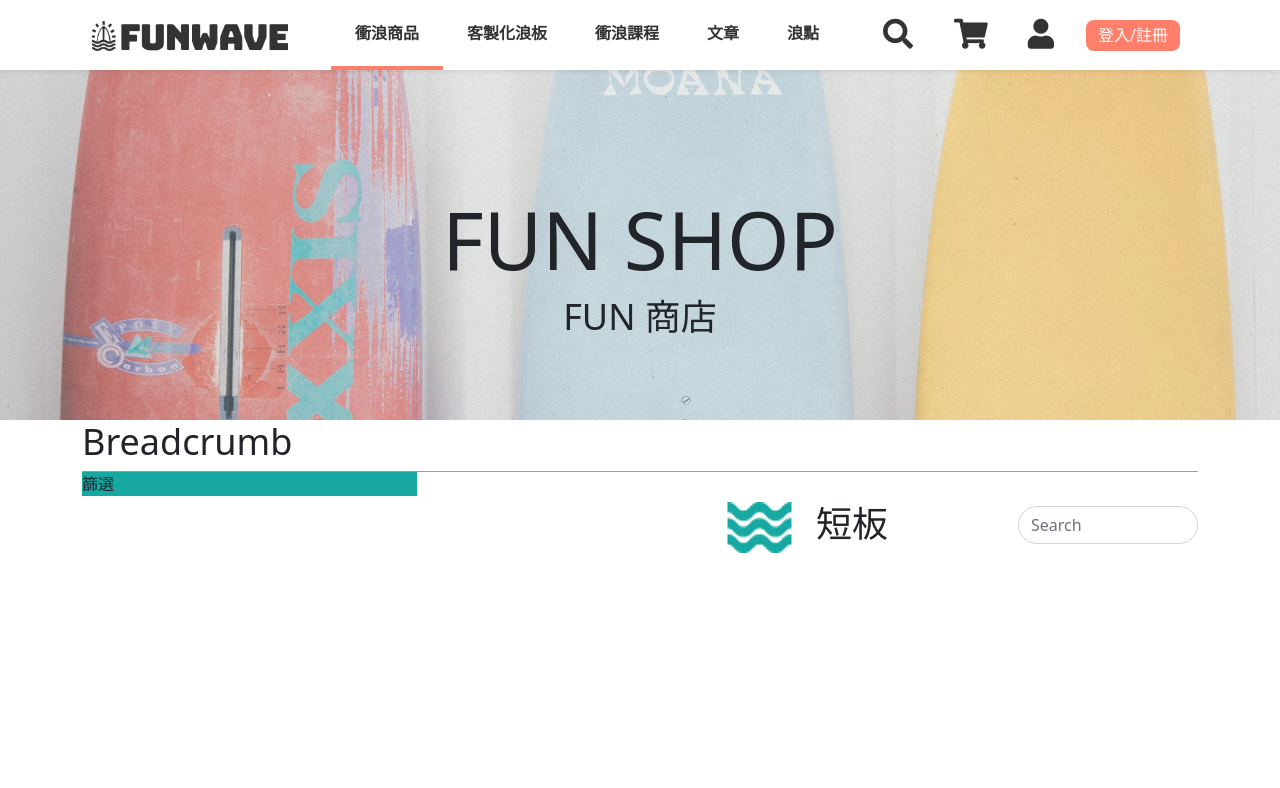
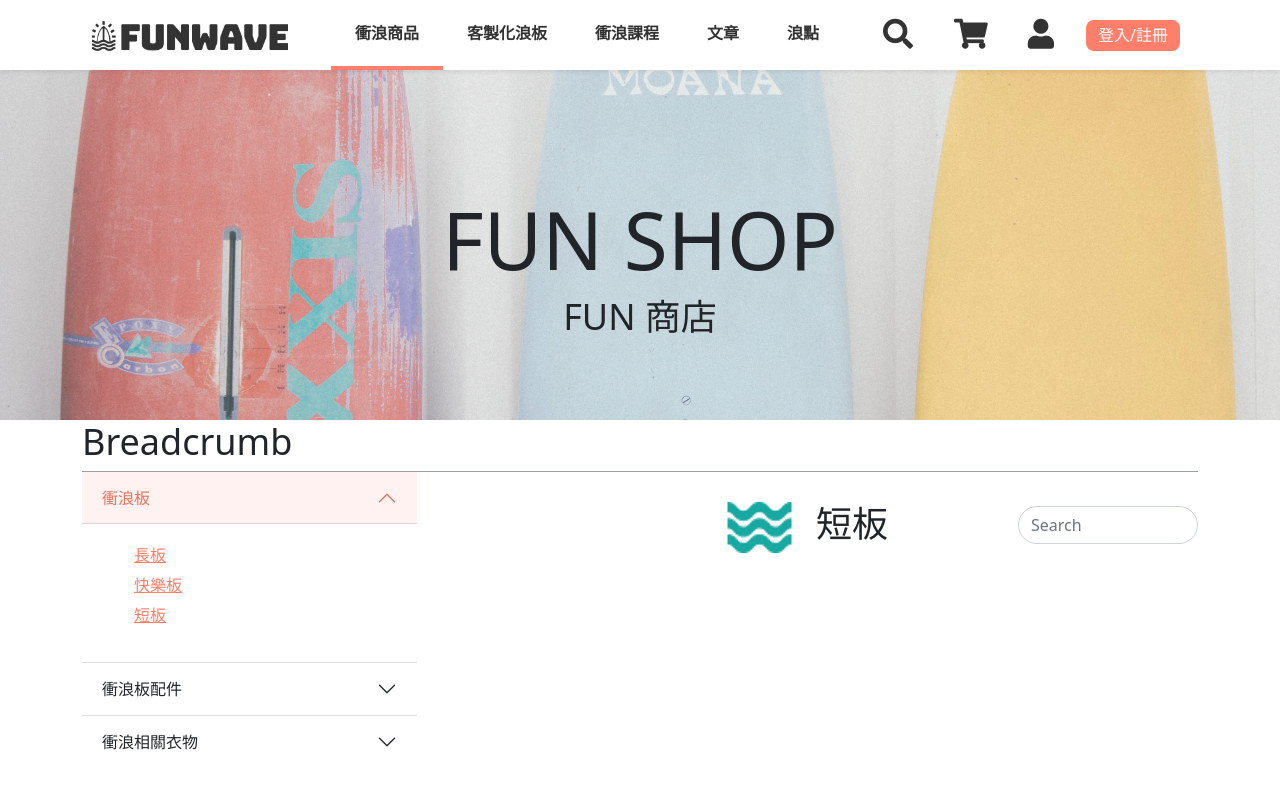
Before and after one commit to verayu0217/funwave_frontend, a React (Create React App) app: page /Products in a window 1280 px wide. Shown: the top 788 px of the page. Built offline with nearby package versions, Linux system fonts and the light colour scheme.

Commit message:
product、全站新增*

```diff
--- a/src/pages/Products/Products.js
+++ b/src/pages/Products/Products.js
@@ -1,9 +1,12 @@
 import React, { useState, useEffect } from 'react';
+import { Link } from 'react-router-dom';
+
 import greenwave from '../../data/images/greenwave64x24.png'; // 待釐清圖放src還是放在public
 import './Products.scss';
 
+import { Accordion } from 'react-bootstrap';
+
 function Products(props) {
-  const title = 'FUN SHOP<br />FUN 商店';
   return (
     <>
       {/* title、banner */}
@@ -18,14 +21,147 @@
 
       <div className="container">
         <h1>Breadcrumb</h1>
-        <aside className="float-start">篩選</aside>
+        <aside className="float-start">
+          {/* 大分類 */}
+          <Accordion defaultActiveKey="0" flush alwaysOpen>
+            <Accordion.Item eventKey="0">
+              <Accordion.Header>衝浪板</Accordion.Header>
+              <Accordion.Body>
+                {/* 1. 短板 2. 快樂板 3. 長板 */}
+                <ul>
+                  <li>
+                    <Link to="/" title="長板">
+                      長板
+                    </Link>
+                  </li>
+                  <li>
+                    <Link to="/" title="快樂板">
+                      快樂板
+                    </Link>
+                  </li>
+                  <li>
+                    <Link to="/" title="短板">
+                      短板
+                    </Link>
+                  </li>
+                </ul>
+              </Accordion.Body>
+            </Accordion.Item>
+            <Accordion.Item eventKey="1">
+              <Accordion.Header>衝浪板配件</Accordion.Header>
+              <Accordion.Body>
+                {/* 1. 衝浪舵 2. 腳繩 3. 腳踏墊 */}
+                <ul>
+                  <li>
+                    <Link to="/" title="衝浪舵">
+                      衝浪舵
+                    </Link>
+                  </li>
+                  <li>
+                    <Link to="/" title="腳繩s">
+                      腳繩
+                    </Link>
+                  </li>
+                  <li>
+                    <Link to="/" title="腳踏墊">
+                      腳踏墊
+                    </Link>
+                  </li>
+                </ul>
+              </Accordion.Body>
+            </Accordion.Item>
+            <Accordion.Item eventKey="2">
+              <Accordion.Header>衝浪相關衣物</Accordion.Header>
+              <Accordion.Body>
+                {/* 1. 衝浪斗篷毛巾衣 2. 防寒衣 */}
+                <ul>
+                  <li>
+                    <Link to="/" title="防寒衣物">
+                      衝浪斗篷毛巾衣
+                    </Link>
+                  </li>
+                  <li>
+                    <Link to="/" title="防寒衣">
+                      防寒衣
+                    </Link>
+                  </li>
+                </ul>
+              </Accordion.Body>
+            </Accordion.Item>
+          </Accordion>
+
+          {/* <ul>
+            <li>
+              <Link to="/" title="衝浪板">
+                衝浪板
+              </Link>
+              <ul>
+                <li>
+                  <Link to="/" title="長板">
+                    長板
+                  </Link>
+                </li>
+                <li>
+                  <Link to="/" title="快樂板">
+                    快樂板
+                  </Link>
+                </li>
+                <li>
+                  <Link to="/" title="短板">
+                    短板
+                  </Link>
+                </li>
+              </ul>
+            </li>
+            <li>
+              <Link to="/" title="衝浪板配件">
+                衝浪板配件
+              </Link>
+              <ul>
+                <li>
+                  <Link to="/" title="衝浪舵">
+                    衝浪舵
+                  </Link>
+                </li>
+                <li>
+                  <Link to="/" title="腳繩s">
+                    腳繩
+                  </Link>
+                </li>
+                <li>
+                  <Link to="/" title="腳踏墊">
+                    腳踏墊
+                  </Link>
+                </li>
+              </ul>
+            </li>
+            <li>
+              <Link to="/" title="防寒衣物">
+                防寒衣物
+              </Link>
+              <ul>
+                <li>
+                  <Link to="/" title="防寒衣物">
+                    衝浪斗篷毛巾衣
+                  </Link>
+                </li>
+                <li>
+                  <Link to="/" title="防寒衣">
+                    防寒衣
+                  </Link>
+                </li>
+              </ul>
+            </li>
+          </ul> */}
+          {/* 篩選 */}
+        </aside>
         <article className="float-end">
           <header className="position-relative">
             <div className="d-flex justify-content-center">
               <img src={greenwave} alt="greenwave" title="greenwave" />
               <h1>短板</h1>
             </div>
-            {/* 待搜尋icon */}
+            {/* 搜尋   待搜尋icon */}
             <input
               value="Search "
               className="form-control mt-1 rounded-pill search text-muted"
@@ -44,5 +180,5 @@
 
 export default Products;
 
-// 手風琴、下拉選單 分類
+// 手風琴(參考蕃薯)、下拉選單 分類
 // Checks and radio 篩選
--- a/src/pages/Products/Products.scss
+++ b/src/pages/Products/Products.scss
@@ -1,16 +1,17 @@
 // 待找到方法放在public，就可刪除此行
 @import '../../styles/global.scss';
 
-* {
-  // list-style: none;
-  // box-sizing: border-box;
-}
+// 已放入全站，暫保留
+// * {
+//   list-style: none;
+//   box-sizing: border-box;
+// }
 div {
   padding: 0;
 }
 
 // title、banner
-// banner圖應該要固定比例，待改！
+// banner圖應該要固定比例，待改！！
 .banner {
   height: 350px; // 待跟客製化商品、課程統一！
   background: url('../../data/images/ProductBanner.jpg') center center no-repeat;
@@ -32,6 +33,16 @@
   background-color: $deepblue;
   border-top: 1px solid $gray;
 }
+// 抓不到如何移除間隔！！
+// .accordion-body {
+//   padding: 0;
+//   margin: 0;
+// }
+ul > li {
+  height: 30px;
+  display: flex;
+  align-items: center;
+}
 
 // 右側商品區
 article {
@@ -51,7 +62,6 @@
 // }
 .search {
   max-width: 180px;
-  background: limegreen;
   position: absolute;
   right: 0px;
   top: 0px;
--- a/src/styles/global.scss
+++ b/src/styles/global.scss
@@ -20,6 +20,10 @@
 $gray: #98a0a5; // 和figma上色號不同！待確認
 
 // 全站 jsx 可直接使用 className
+* {
+  list-style: none;
+  box-sizing: border-box;
+}
 h1 {
   font-size: 2.25rem;
 }
@@ -63,10 +67,10 @@
   color: $orange;
 }
 
-// 共用的btn圓角
-.btn {
-  border-radius: 8px;
-}
+// 共用的框框圓角
+// .btn {
+//   border-radius: 8px;
+// }
 
 // container-fluid
 .container-fluid {
```
